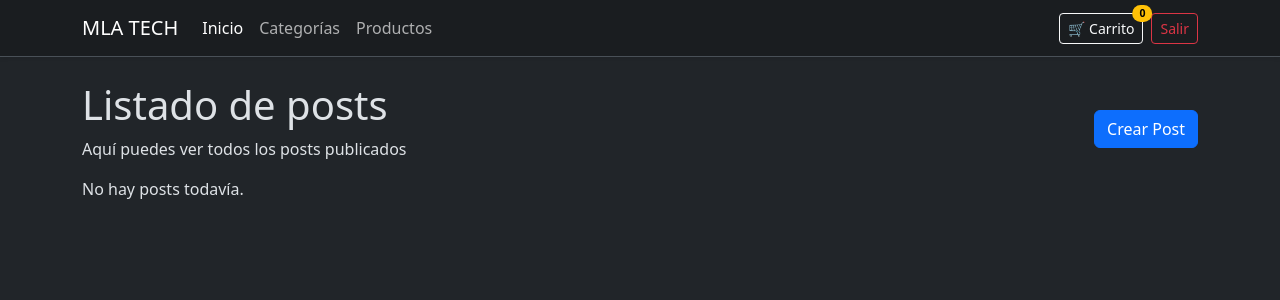
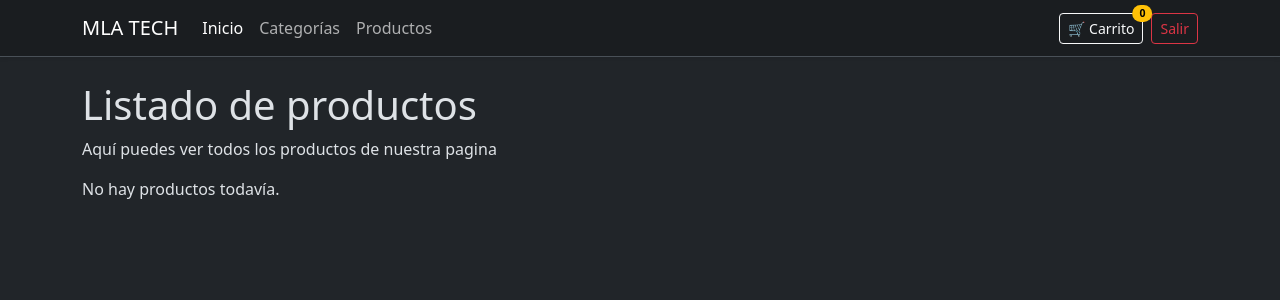
Before and after one commit to nahu23-coder/proyecto-mlatech-pdisc, a PHP site: page /src/views/posts/index.php in a window 1280 px wide. Shown: the top 300 px of the page. Run offline with PHP 8.4, Linux system fonts and the light colour scheme; the visitor is signed in with stand-in values (Sample User, id 1).

Commit message:
Lista de productos (incompleto)

```diff
--- a/src/controllers/auth/register.php
+++ b/src/controllers/auth/register.php
@@ -43,7 +43,7 @@
 if (!empty($errores)) {
     $_SESSION['errores'] = $errores;
     header('Location: /src/views/auth/register.php');
-    exit;♦
+    exit;
 }
 
 // Validaciones básicas
--- a/src/controllers/posts/store.php
+++ b/src/controllers/posts/store.php
@@ -10,7 +10,7 @@
     $stmt->execute([
         'title' => $_POST['title'],
         'content' => $_POST['content'],
-        'user_id' => $_SESSION['user']['id'],
+        'user_id' => $_SESSION['user'],
     ]);
 
     header('Location: /src/controllers/posts/index.php');
--- a/src/views/_layouts/layout.php
+++ b/src/views/_layouts/layout.php
@@ -44,7 +44,7 @@
             <a class="nav-link" href="#categorias">Categorías</a>
           </li>
           <li class="nav-item">
-            <a class="nav-link" href="#productos">Productos</a>
+            <a class="nav-link" href="/src/views/posts/index.php">Productos</a>
           </li>
         </ul>
 
--- a/src/views/posts/index.php
+++ b/src/views/posts/index.php
@@ -4,11 +4,11 @@
 
 <header class="row">
   <div class="col">
-    <h1>Listado de posts</h1>
-    <p>Aquí puedes ver todos los posts publicados</p>
+    <h1>Listado de productos</h1>
+    <p>Aquí puedes ver todos los productos de nuestra pagina</p>
   </div>
   <div class="col d-flex justify-content-end align-items-center">
-    <a class="btn btn-primary" href="/src/controllers/posts/form.php">Crear Post</a>
+
   </div>
 </header>
 
@@ -17,21 +17,18 @@
     <?php foreach ($posts as $post): ?>
       <article class="card mb-3">
         <div class="card-body">
-          <h2 class="card-title"><a href="/src/controllers/posts/show.php?id=<?= $post['id'] ?>"><?= $post['title'] ?></a></h2>
-          <p class="card-text"><?= $post['content'] ?></p>
+          <h2 class="card-title"><a href="/src/controllers/posts/show.php?id=<?= $post['id'] ?>"><?= $post['name'] ?></a></h2>
+          <p class="card-text"><?= $post['description'] ?></p>
 
-          <small class="text-muted"><?= $post['created_at'] ?></small>
+          <small class="text-muted"><?= $post['price'] ?></small>
 
-          <p class="card-text"><strong>By:</strong> <?= $post['user_name'] ?></p>
+          <p class="card-text"><strong></strong> <?= $post['stock'] ?></p>
 
-          <?php if (isset($_SESSION['user']) && $_SESSION['user']['id'] === $post['user_id']): ?>
-            <a class="btn btn-secondary me-3" href="/src/controllers/posts/form.php?id=<?= $post['id'] ?>">Editar</a>
-            <a class="btn btn-danger" href="/src/controllers/posts/delete.php?id=<?= $post['id'] ?>" onclick="return confirm('¿Estás seguro de que deseas eliminar este post?');">Eliminar</a>
-          <?php endif; ?>
+
         </div>
       </article>
     <?php endforeach; ?>
   <?php else: ?>
-    <p>No hay posts todavía.</p>
+    <p>No hay productos todavía.</p>
   <?php endif; ?>
 </main>
--- a/src/views/posts/show.php
+++ b/src/views/posts/show.php
@@ -17,7 +17,7 @@
       <div class="card-body">
         <div class="row">
           <div class="col">
-            <h2 class="card-title"><?= $post['title'] ?></h2>
+            <h2 class="card-title"><?= $post['name'] ?></h2>
           </div>
           <?php if (isset($_SESSION['user']) && $_SESSION['user']['id'] === $post['user_id']): ?>
             <div class="col d-flex justify-content-end align-items-center">
@@ -28,7 +28,7 @@
         </div>
 
 
-        <p class="card-text"><?= nl2br($post['content']) ?></p>
+        <p class="card-text"><?= nl2br($post['description']) ?></p>
         <p class="card-text"><strong>Autor:</strong> <?= $post['user_name'] ?></p>
         <p class="text-muted">Publicado el <?= $post['created_at'] ?></p>
       </div>
```
Also changed, not shown: schema.sql (+48 -0 lines), src/controllers/posts/show.php (+2 -7 lines).
